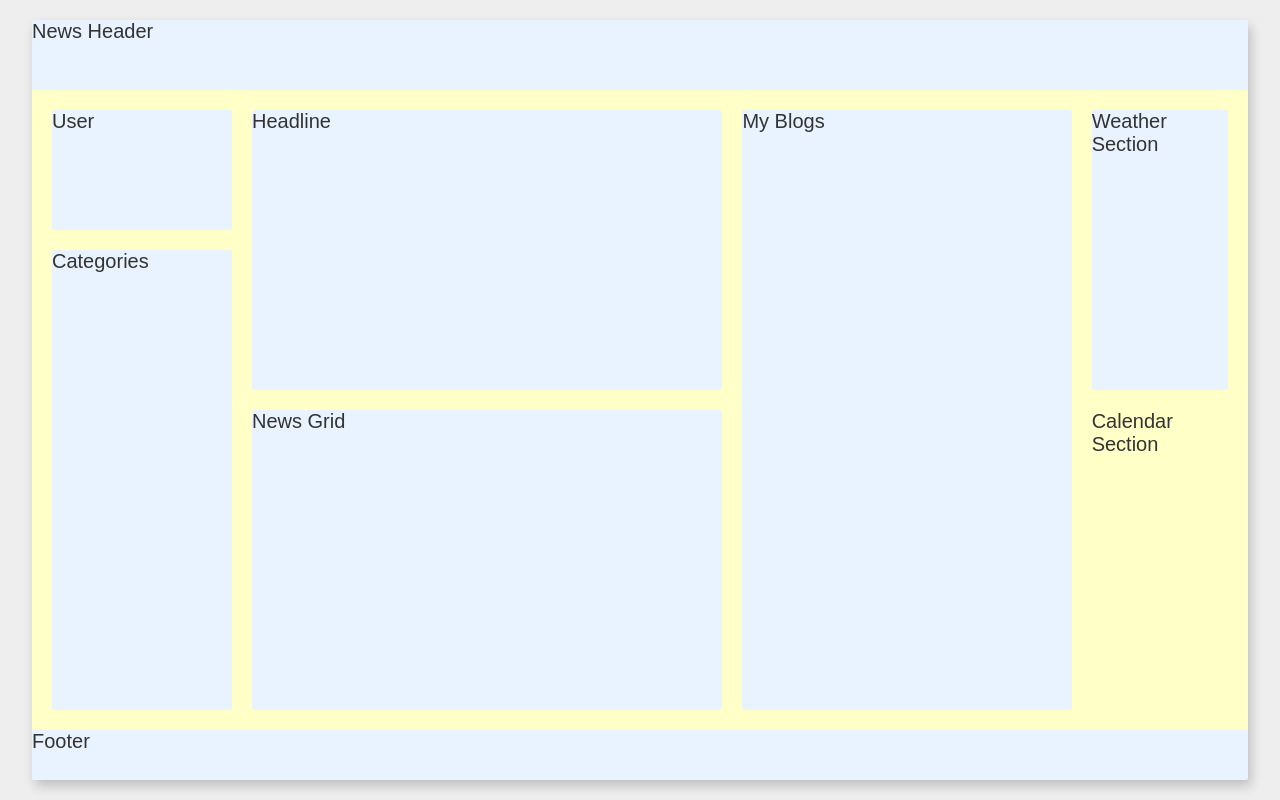
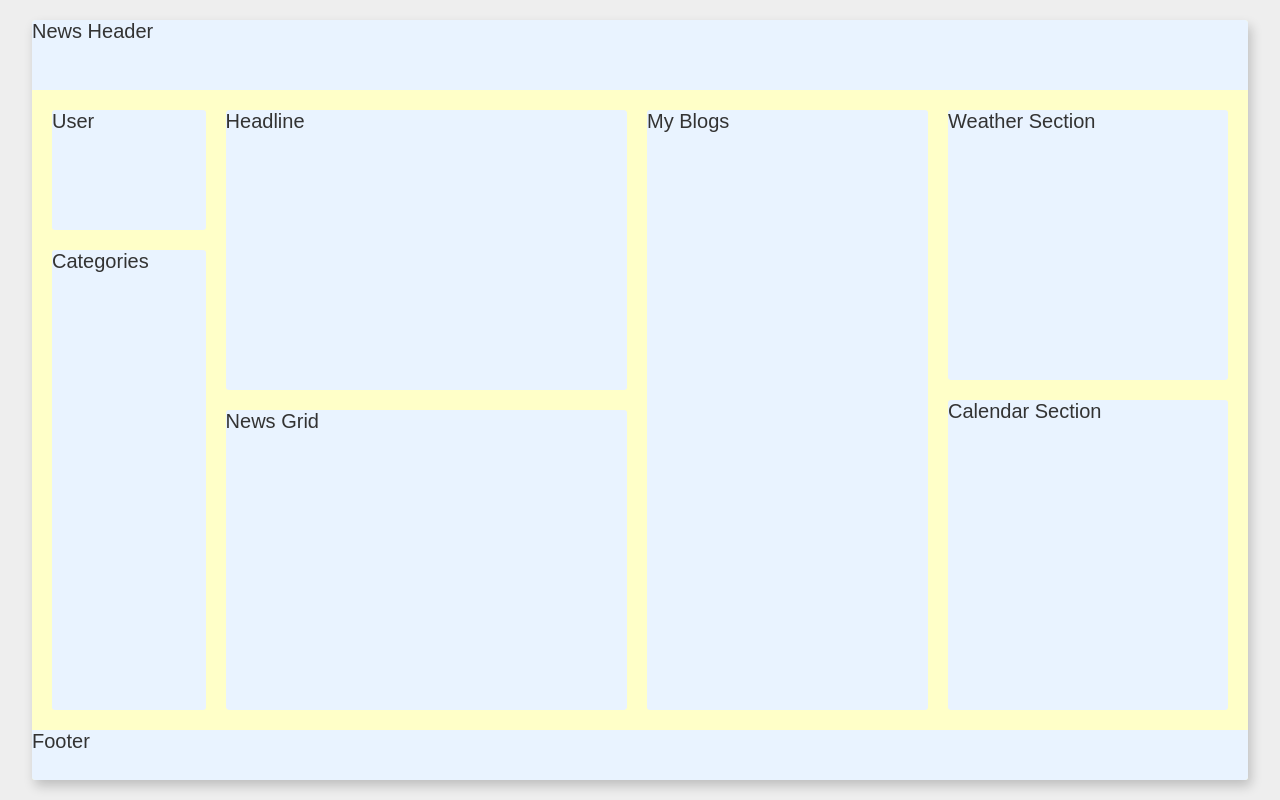
Before and after one commit to Nimira43/Atlas-News, a React (Vite) app: page / in a window 1280 px wide. Built offline with nearby package versions, Linux system fonts and the light colour scheme; a web font is replaced by a local one.

Commit message:
More styling for weather and calendar classes.

```diff
--- a/src/components/Calendar.jsx
+++ b/src/components/Calendar.jsx
@@ -1,6 +1,6 @@
 const Calendar = () => {
   return (
-    <div className='calendar'>
+    <div className='calendar bg-box'>
       Calendar Section
     </div>
   )
--- a/src/index.css
+++ b/src/index.css
@@ -144,17 +144,23 @@ html {
   row-gap: var(--rem-2);
 }
 
+.weather,
+.calendar {
+  width: 100%;
+  min-width: 28rem;
+}
+
 /* Weather Component */
 
 .weather {
-  width: 100%;
-  min-height: 28rem;
   height: 45%;
 }
 
 /* Calendar Component */
 
-
+.calendar {
+  height: calc(55% - 2rem);
+}
 
 /* Media Queries */
 
```
